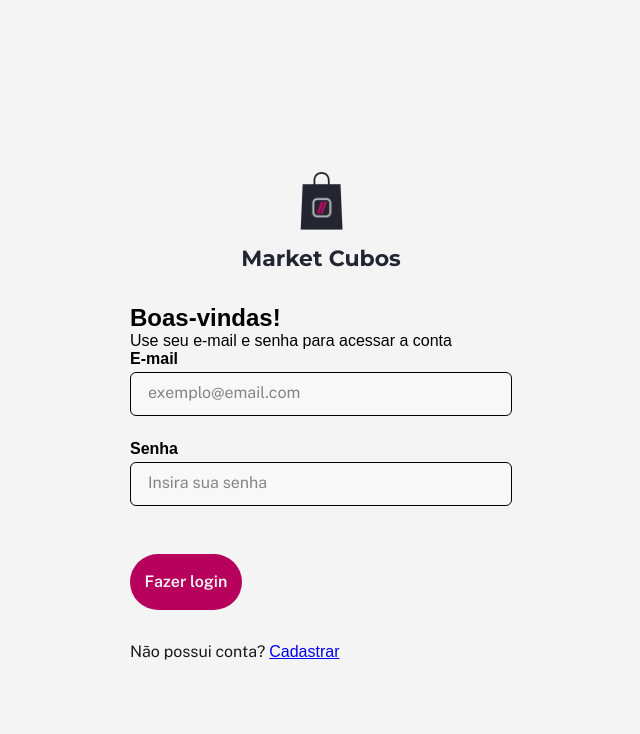
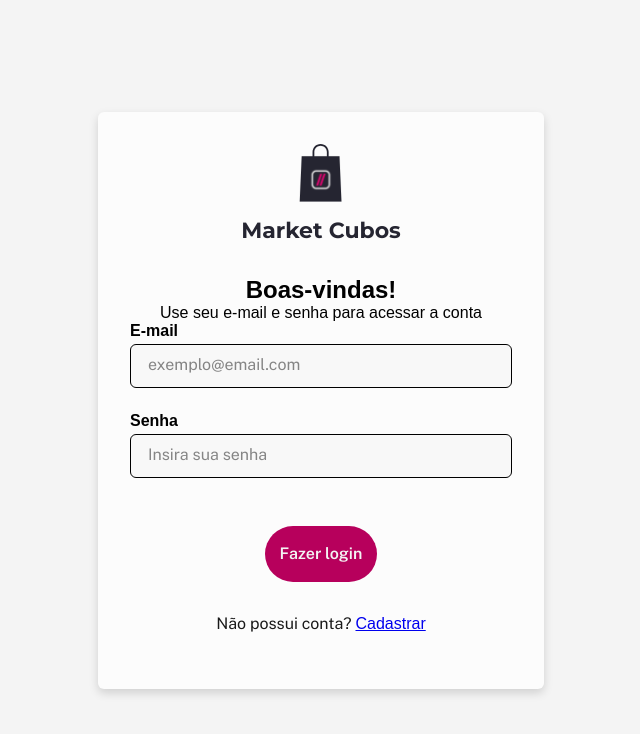
Before and after one commit to gabriel-abal/desafio-individual-final-ddst12-frontend, a React (Create React App) app: page / in a window 1280 px wide. Shown: the top 734 px of the page, without its empty margins (319-959 px from the left). Built offline with nearby package versions, Linux system fonts and the light colour scheme.

Commit message:
refector: corrigindo tags

```diff
--- a/src/pages/Cadastro/styles.css
+++ b/src/pages/Cadastro/styles.css
@@ -8,7 +8,7 @@
   flex-direction: column;
 }
 
-.container-page-login {
+.container-page-cadastro {
   display: flex;
   flex-direction: column;
   align-items: center;
@@ -21,7 +21,7 @@
   box-shadow: 0px 4px 10px 0px rgba(0, 0, 0, 0.15);
 }
 
-.container-page-login h3 {
+.container-page-cadastro h3 {
   font-family: Public Sans;
   font-size: 20px;
   font-weight: 600;
@@ -95,7 +95,7 @@ button {
   font-weight: 600;
 }
 
-.paragrafo-cadastrar {
+.paragrafo-login {
   margin-top: 32px;
   color: #191919;
   font-family: Public Sans;
--- a/src/pages/Login/index.js
+++ b/src/pages/Login/index.js
@@ -38,7 +38,7 @@ function Login() {
 
     return (
         <div className="container-page">
-            <div className="container-page-Login" >
+            <div className="container-page-login" >
                 <LogoMarketCubos />
                 <h2>Boas-vindas!</h2>
                 <p>Use seu e-mail e senha para acessar a conta</p>
--- a/src/pages/Login/styles.css
+++ b/src/pages/Login/styles.css
@@ -8,7 +8,7 @@
   flex-direction: column;
 }
 
-.container-page-cadastro {
+.container-page-login {
   display: flex;
   flex-direction: column;
   align-items: center;
```
